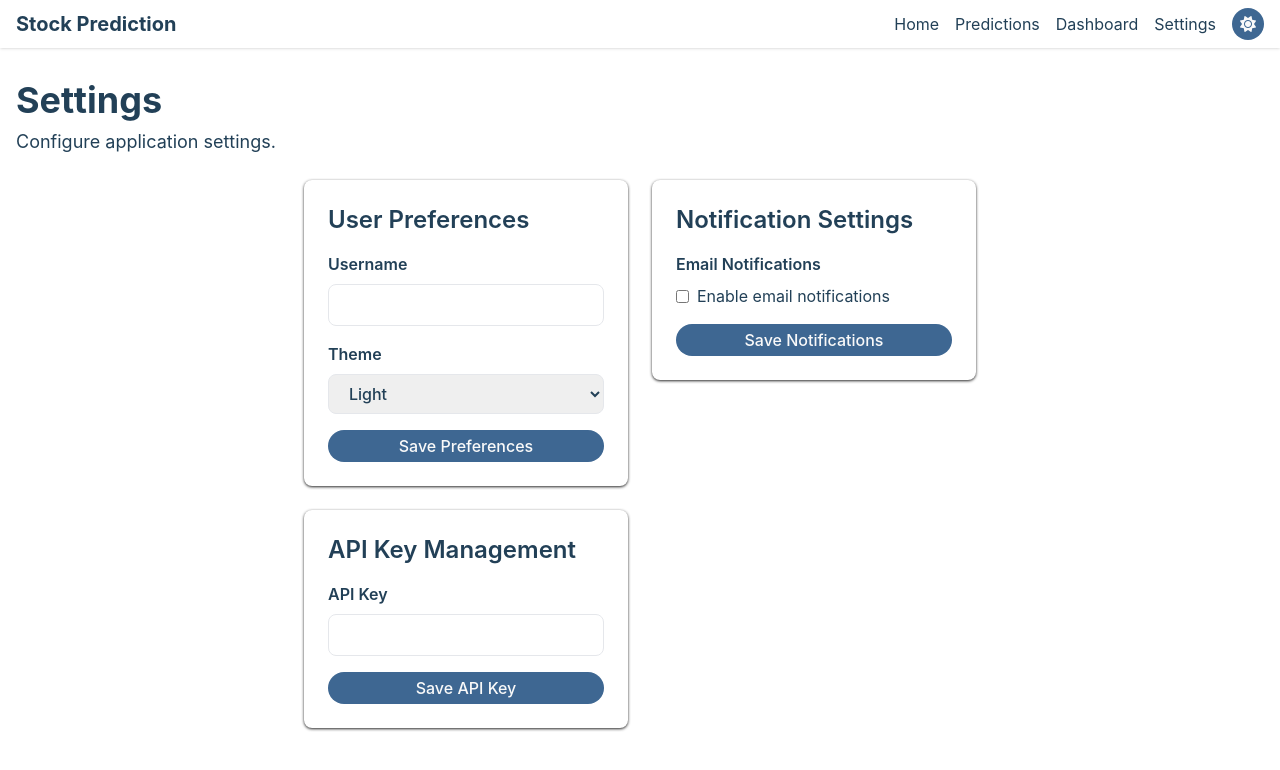
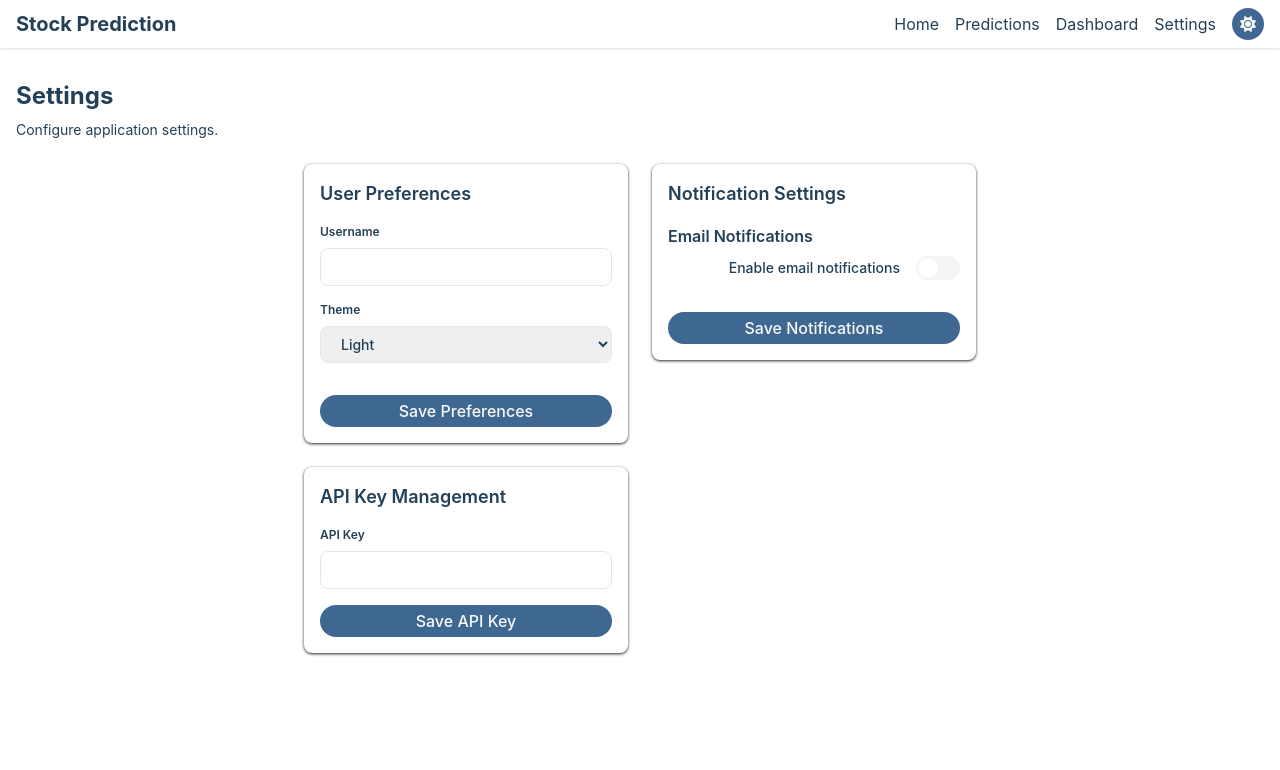
Before and after one commit to nbursa/stock-price-predictor, a Vue app: page /settings in a window 1280 px wide. Shown: the top 770 px of the page. Built offline with nearby package versions, Linux system fonts and the light colour scheme; no server answers.

Commit message:
Implement switch

```diff
--- /dev/null
+++ b/src/components/SwitchCheckbox.vue
@@ -0,0 +1,54 @@
+<template>
+  <div class="flex items-center justify-center">
+    <label
+      class="inline-flex items-center justify-between gap-4 w-full cursor-pointer"
+    >
+      <span v-if="label" class="text-sm font-medium">{{ label }}</span>
+      <div class="relative">
+        <input type="checkbox" v-model="isChecked" class="sr-only peer" />
+        <div
+          class="w-11 h-6 !bg-gray-100 dark:!bg-gray-300 peer-focus:outline-none rounded-full peer-checked:border-0 peer-checked:bg-custom-blue after:content-[''] after:absolute after:top-[2px] after:left-[2px] after:bg-white after:border-white after:border after:rounded-full after:h-5 after:w-5 after:transition-all peer-checked:after:translate-x-full peer-checked:after:border-custom-blue peer-checked:after:bg-custom-blue"
+        ></div>
+      </div>
+    </label>
+  </div>
+</template>
+
+<script lang="ts">
+import { defineComponent, ref } from 'vue'
+
+export default defineComponent({
+  name: 'SwitchCheckbox',
+  props: {
+    modelValue: {
+      type: Boolean,
+      default: false,
+    },
+    label: {
+      type: String,
+      default: '',
+    },
+  },
+  emits: ['update:modelValue'],
+  setup(props, { emit }) {
+    const isChecked = ref(props.modelValue)
+
+    const toggleSwitch = () => {
+      emit('update:modelValue', isChecked.value)
+    }
+
+    return {
+      isChecked,
+      toggleSwitch,
+    }
+  },
+  watch: {
+    modelValue(newValue) {
+      this.isChecked = newValue
+    },
+    isChecked(newValue) {
+      this.toggleSwitch()
+    },
+  },
+})
+</script>
--- a/src/views/Settings.vue
+++ b/src/views/Settings.vue
@@ -1,55 +1,52 @@
 <template>
   <div class="settings min-h-screen p-4">
     <header class="mb-6">
-      <h1 class="text-4xl font-bold mb-2">Settings</h1>
-      <p class="text-lg">Configure application settings.</p>
+      <h1 class="text-2xl font-bold mb-2">Settings</h1>
+      <p class="text-sm">Configure application settings.</p>
     </header>
     <div class="grid grid-cols-1 md:grid-cols-2 max-w-2xl mx-auto gap-6">
-      <section class="rounded-lg shadow-dark-sm dark:shadow-light-sm p-6">
-        <h2 class="text-2xl font-semibold mb-4">User Preferences</h2>
+      <section class="rounded-lg shadow-dark-sm dark:shadow-light-sm p-4">
+        <h2 class="text-lg font-semibold mb-4">User Preferences</h2>
         <form @submit.prevent="savePreferences">
           <div class="mb-4">
-            <label for="username" class="block font-semibold mb-2"
+            <label for="username" class="block font-semibold mb-2 text-xs"
               >Username</label
             >
             <input
               id="username"
               v-model="username"
               type="text"
-              class="w-full px-4 py-2 border rounded-lg"
+              class="w-full text-sm px-4 py-2 border rounded-lg"
             />
           </div>
-          <div class="mb-4">
-            <label for="theme" class="block font-semibold mb-2">Theme</label>
+          <div class="mb-8">
+            <label for="theme" class="block font-semibold mb-2 text-xs"
+              >Theme</label
+            >
             <select
               id="theme"
               v-model="selectedTheme"
-              class="w-full px-4 py-2 border rounded-lg"
+              class="w-full px-4 py-2 text-sm border rounded-lg"
             >
               <option value="light">Light</option>
               <option value="dark">Dark</option>
             </select>
           </div>
-          <button type="submit" class="w-full px-4 py-1">
+          <button type="submit" class="px-4 py-1 w-full">
             Save Preferences
           </button>
         </form>
       </section>
-      <section class="rounded-lg p-6 shadow-dark-sm dark:shadow-light-sm h-fit">
-        <h2 class="text-2xl font-semibold mb-4">Notification Settings</h2>
+      <section class="rounded-lg p-4 shadow-dark-sm dark:shadow-light-sm h-fit">
+        <h2 class="text-lg font-semibold mb-4">Notification Settings</h2>
         <form @submit.prevent="saveNotifications">
-          <div class="mb-4">
+          <div class="mb-8">
             <label class="block font-semibold mb-2">Email Notifications</label>
-            <div class="flex items-center">
-              <input
-                id="email-notifications"
+            <div class="flex items-center justify-end">
+              <SwitchCheckbox
                 v-model="emailNotifications"
-                type="checkbox"
-                class="mr-2"
+                label="Enable email notifications"
               />
-              <label for="email-notifications"
-                >Enable email notifications</label
-              >
             </div>
           </div>
           <button type="submit" class="w-full px-4 py-1">
@@ -57,18 +54,18 @@
           </button>
         </form>
       </section>
-      <section class="rounded-lg p-6 shadow-dark-sm dark:shadow-light-sm">
-        <h2 class="text-2xl font-semibold mb-4">API Key Management</h2>
+      <section class="rounded-lg p-4 shadow-dark-sm dark:shadow-light-sm">
+        <h2 class="text-lg font-semibold mb-4">API Key Management</h2>
         <form @submit.prevent="saveApiKey">
           <div class="mb-4">
-            <label for="api-key" class="block font-semibold mb-2"
+            <label for="api-key" class="block font-semibold mb-2 text-xs"
               >API Key</label
             >
             <input
               id="api-key"
               v-model="apiKey"
               type="text"
-              class="w-full px-4 py-2 border rounded-lg"
+              class="w-full px-4 py-2 text-sm border rounded-lg"
             />
           </div>
           <button type="submit" class="w-full px-4 py-1">Save API Key</button>
@@ -81,9 +78,11 @@
 <script lang="ts">
 import { computed, defineComponent, ref } from 'vue'
 import { useTheme, toggleTheme } from '../services/themeManager'
+import SwitchCheckbox from '@/components/SwitchCheckbox.vue'
 
 export default defineComponent({
   name: 'SettingsPage',
+  components: { SwitchCheckbox },
   setup() {
     const theme = useTheme()
     const selectedTheme = ref(theme.value)
--- a/tailwind.config.js
+++ b/tailwind.config.js
@@ -2,6 +2,10 @@ export default {
   content: ['./index.html', './src/**/*.{vue,js,ts,jsx,tsx}'],
   theme: {
     extend: {
+      colors: {
+        'custom-blue': '#3e6792',
+        'custom-blue-light': '#6e8196',
+      },
       boxShadow: {
         sm: '0 1px 3px rgba(255, 255, 255, 0.1)',
         md: '0 4px 6px rgba(255, 255, 255, 0.25)',
```
